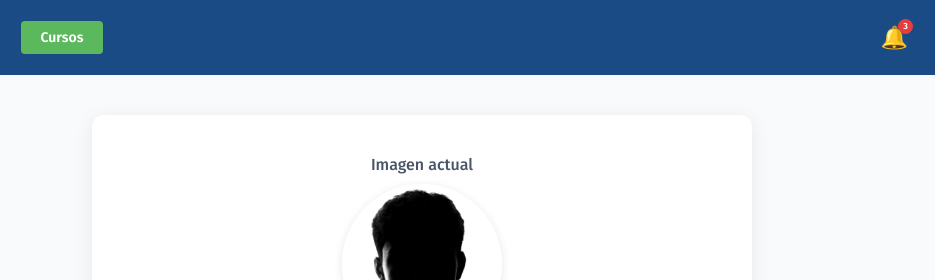
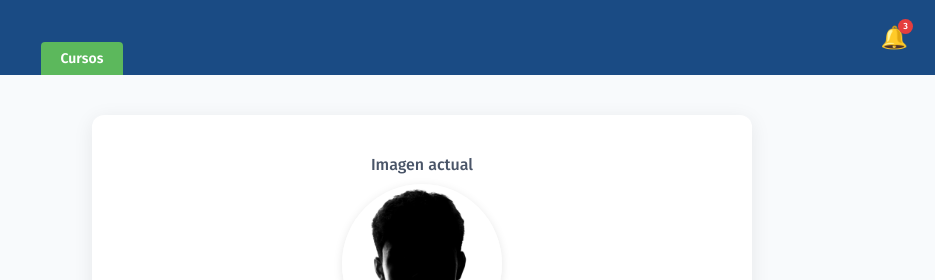
Before and after one commit to AndresFl20/Proyecto-de-Software, a website: page funcionalidades/app/pages/perfil.html in a window 1280 px wide. Shown: the top 280 px of the page, 218-1153 px from the left. Drawn offline with Linux system fonts and the light colour scheme.

Commit message:
desarrollO de entrega de actividades y calificacion ajuste de boton

```diff
--- a/funcionalidades/app/public/perfil.css
+++ b/funcionalidades/app/public/perfil.css
@@ -41,14 +41,17 @@ body {
 }
 
 .btn-volver {
+    position:relative;
     background-color: #5cb85c;
     color: white;
     text-decoration: none;
     padding: 8px 20px;
-    border-radius: 4px;
+    border-radius: 4px 4px 0 0;
     font-weight: bold;
     font-size: 14px;
-    display: inline-block;
+    display: flex;
+    left: 20px;
+    top: 21px;
 }
 
 .btn-volver:hover {
```
